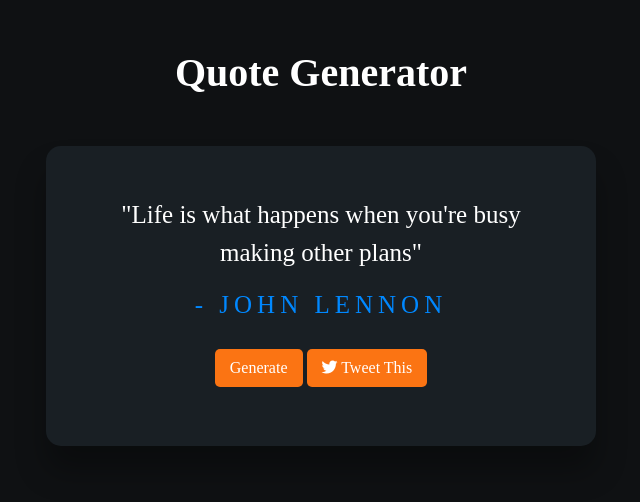
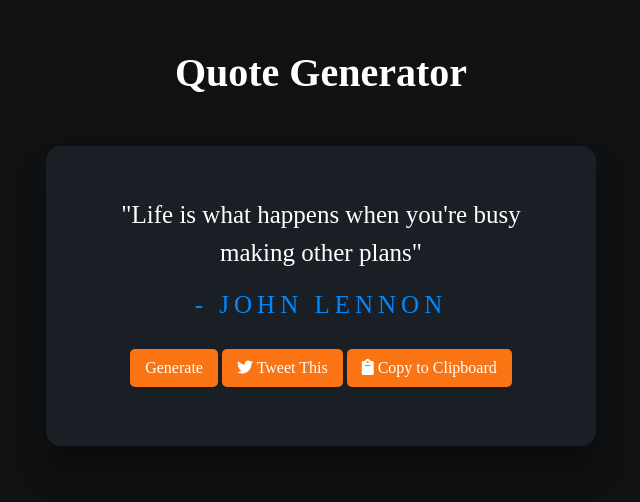
Before and after one commit to seths10/Quotes-Generator, a plain HTML site: page index.html in a window 1280 px wide. Shown: the part 126-628 px from the top of the page, without its empty margins (319-959 px from the left). Drawn offline with Linux system fonts and the light colour scheme.

Commit message:
updated html to include copy button

```diff
--- a/index.html
+++ b/index.html
@@ -3,7 +3,7 @@
 	<head>
 		<meta charset="UTF-8" />
 		<title>Quotes Generator</title>
-        <link rel="stylesheet" href="https://cdnjs.cloudflare.com/ajax/libs/font-awesome/5.10.2/css/all.min.css"/>
+        <link rel="stylesheet" href="https://cdnjs.cloudflare.com/ajax/libs/font-awesome/6.2.0/css/all.min.css"/>
         <link rel="icon" type="image/png" sizes="32x32" href="icons/favicon-32x32.png">
 		<link rel="stylesheet" href="styles/style.css" />
 	</head>
@@ -29,6 +29,10 @@
                             <i class="fab fa-twitter"></i>
                             Tweet This
                         </button>
+						<button id="Cbtn" title="Copy This!">
+                            <i class="fa-solid fa-clipboard"></i>
+                            Copy to Clipboard
+                        </button>
 					</div>
 				</div>
 			</div>
```
